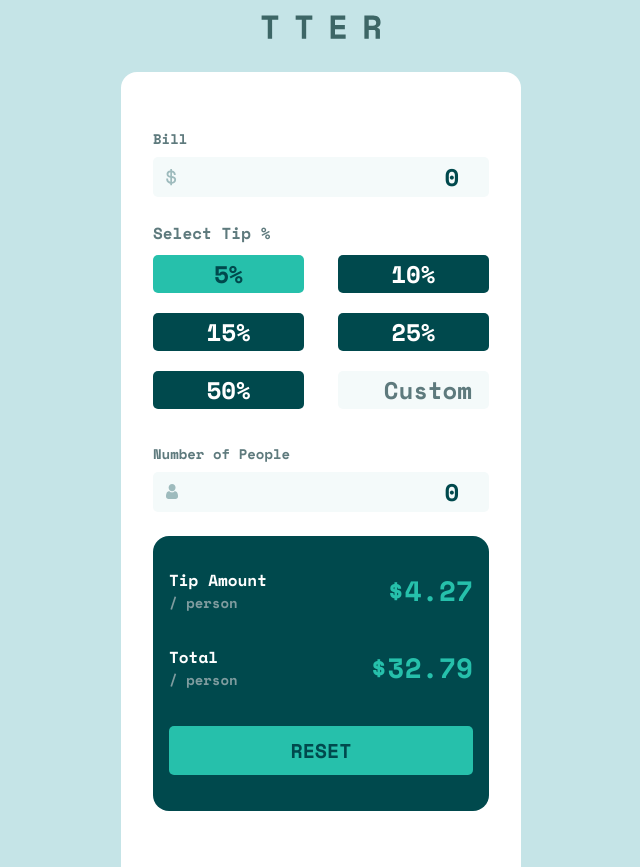
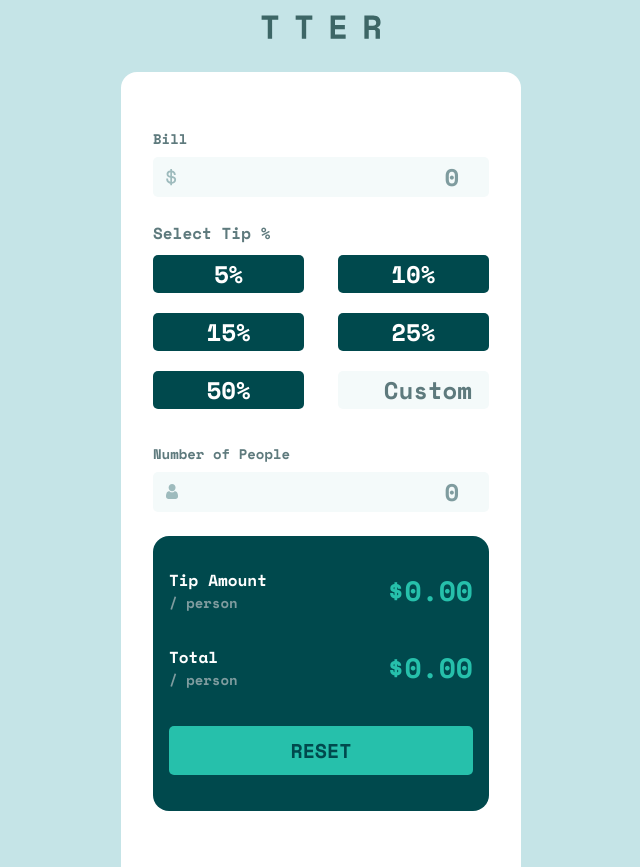
Before and after one commit to seakr1948/tip-calculator-app, a React (Create React App) app: page / in a window 1280 px wide. Shown: the whole page, without its empty margins (319-959 px from the left). Built offline with nearby package versions, Linux system fonts and the light colour scheme.

Commit message:
Logic of tip calculator finished.

```diff
--- a/src/App.js
+++ b/src/App.js
@@ -11,11 +11,29 @@ import Person from './images/icon-person.svg'
 import InputComponent from './components/InputComponent';
 import TipSelect from './components/TipSelect';
 import TipAmount from './components/TipAmount';
+import InputPeople from './components/InputPeople';
 
 function App() {
 
   const [bill, setBill] = useState(0);
-  const [customTip, setCustomTip] = useState(0);
+
+  const [number, setNumber] = useState(0);
+  const [tipAmount, setTipAmount] = useState(0.00);
+  const [total, setTotal] = useState(0.00);
+
+  const calculate = (bill, tip_percent, number) => {
+    bill = parseFloat(bill)
+    number = parseFloat(number)
+
+    let tip = bill * tip_percent;
+    let total = bill + tip;
+
+    console.log(tip/number)
+
+    setTipAmount((tip / number))
+    setTotal((total / number))
+  }
+
   return (
     <div className="App flex">
       <div className="tip-container flex">
@@ -23,13 +41,13 @@ function App() {
         <img src={Logo} alt="Logo" />
 
         <div className="tip-body">
-          <InputComponent Label="Bill" icon={Dollar}/>
+          <InputComponent Label="Bill" icon={Dollar} Bill={bill} setBill={setBill}/>
 
-          <TipSelect />
+          <TipSelect Bill={bill} calculate={calculate}  Number={number}/>
 
-          <InputComponent Label="Number of People" icon={Person}/>
+          <InputPeople Label="Number of People" icon={Person} setNumber={setNumber} Number={number}/>
 
-          <TipAmount />
+          <TipAmount Amount={tipAmount} Total={total}/>
         </div>
 
       </div>
--- a/src/components/InputComponent.js
+++ b/src/components/InputComponent.js
@@ -2,12 +2,12 @@ import React from 'react'
 
 import '../css/input-component.css'
 
-const InputComponent = ({Label, icon}) => {
+const InputComponent = ({Label, icon, Bill, setBill}) => {
     return (
         <div className="input-container">
             <label htmlFor={Label}>{Label}</label>
             <div className="flex input-box">
-                <img src={icon} alt={Label} /><input className="input" type="number" value="0" name="" id={Label} />
+                <img src={icon} alt={Label} /><input className="input" type="number" placeholder="0" min="0" onChange={(event) => setBill(event.target.value)} id={Label} />
             </div>
 
         </div>
--- /dev/null
+++ b/src/components/InputPeople.js
@@ -0,0 +1,15 @@
+import React from 'react'
+
+const InputPeople = ({Label, icon, setNumber, Number}) => {
+    return (
+        <div className="input-container">
+            <label htmlFor={Label}>{Label}</label>
+            <div className="flex input-box">
+                <img src={icon} alt={Label} /><input className="input" type="number" min="0" placeholder="0" onChange={(event) => {setNumber(event.target.value)}} id={Label} />
+            </div>
+
+        </div>
+    )
+}
+
+export default InputPeople
--- a/src/components/TipAmount.js
+++ b/src/components/TipAmount.js
@@ -2,16 +2,16 @@ import React from 'react'
 import '../css/tip-amount.css'
 
 
-const TipAmount = () => {
+const TipAmount = ({Amount, Total}) => {
     return (
         <div className="tip-amount-container flex">
             <div className="tip-results flex">
                 <p>Tip Amount <span className="subtext">/ person</span></p>
-                <p className="output">$4.27</p>
+                <p className="output">${Amount.toFixed(2)}</p>
             </div>
             <div className="tip-results flex">
                 <p>Total <span className="subtext">/ person</span></p>
-                <p className="output">$32.79</p>
+                <p className="output">${Total.toFixed(2)}</p>
             </div>
             <button>Reset</button>
         </div>
--- a/src/components/TipSelect.js
+++ b/src/components/TipSelect.js
@@ -1,17 +1,42 @@
+import { useState } from 'react'
 import React from 'react'
 import '../css/tip-select.css'
 
-const TipSelect = () => {
+const TipSelect = ({Bill, calculate, Number}) => {
+    const [selected, setSelected] = useState(null)
+    const [custom, setCustom] = useState("")
+    const tipselection = [0.05, 0.10, 0.15, 0.25, 0.5]
+
+    console.log(tipselection)
     return (
         <div>
             <p>Select Tip %</p>
             <div className="tip-select flex">
-                <button className="btn" id="selected">5%</button>
-                <button className="btn">10%</button>
-                <button className="btn">15%</button>
-                <button className="btn">25%</button>
-                <button className="btn">50%</button>
-                <button className="btn"><input type="number" name="" id="custom-tip" placeholder="Custom"/></button>
+
+                {tipselection.map((tip, index) => {
+
+                    return <button key={index} id= {index == selected ? 'selected' : ''}
+                    onClick={() => {
+                        setSelected(index)
+                        calculate(Bill, tip, Number)
+                        }}>
+                        {tip*100}%
+                        </button>
+                })}
+                <button className="btn">
+                    <input type="number" name="" id="custom-tip" placeholder="Custom" min="0"
+                    value={custom}
+                    onChange={(event) => setCustom(event.target.value)}
+                    onClick={() => {setSelected(null)}}
+                    onKeyDown={(event) => {
+                        if (event.key === "Enter") {
+                            const custom_tip = parseFloat(custom)/100
+                            console.log(custom_tip)
+                            calculate(Bill, custom_tip, Number)
+                        }
+                    }}
+                    />
+                </button>
             </div>
         </div>
     )
--- a/src/css/input-component.css
+++ b/src/css/input-component.css
@@ -6,6 +6,10 @@
     align-items: center;
     border-radius: 5px;
     margin-top: 0.5em;
+}
+
+.input-box input::placeholder{
+    color: var(--Dark-cyan-2);
 }
 
 .input{
--- a/src/css/tip-select.css
+++ b/src/css/tip-select.css
@@ -33,6 +33,11 @@
     color: var(--Very-dark-cyan);
 }
 
+#selected:hover{
+    background-color: var(--selected);
+    color: var(--Very-dark-cyan);
+}
+
 .tip-select > *:last-child{
     padding: 0;
     background-color: transparent;
```
